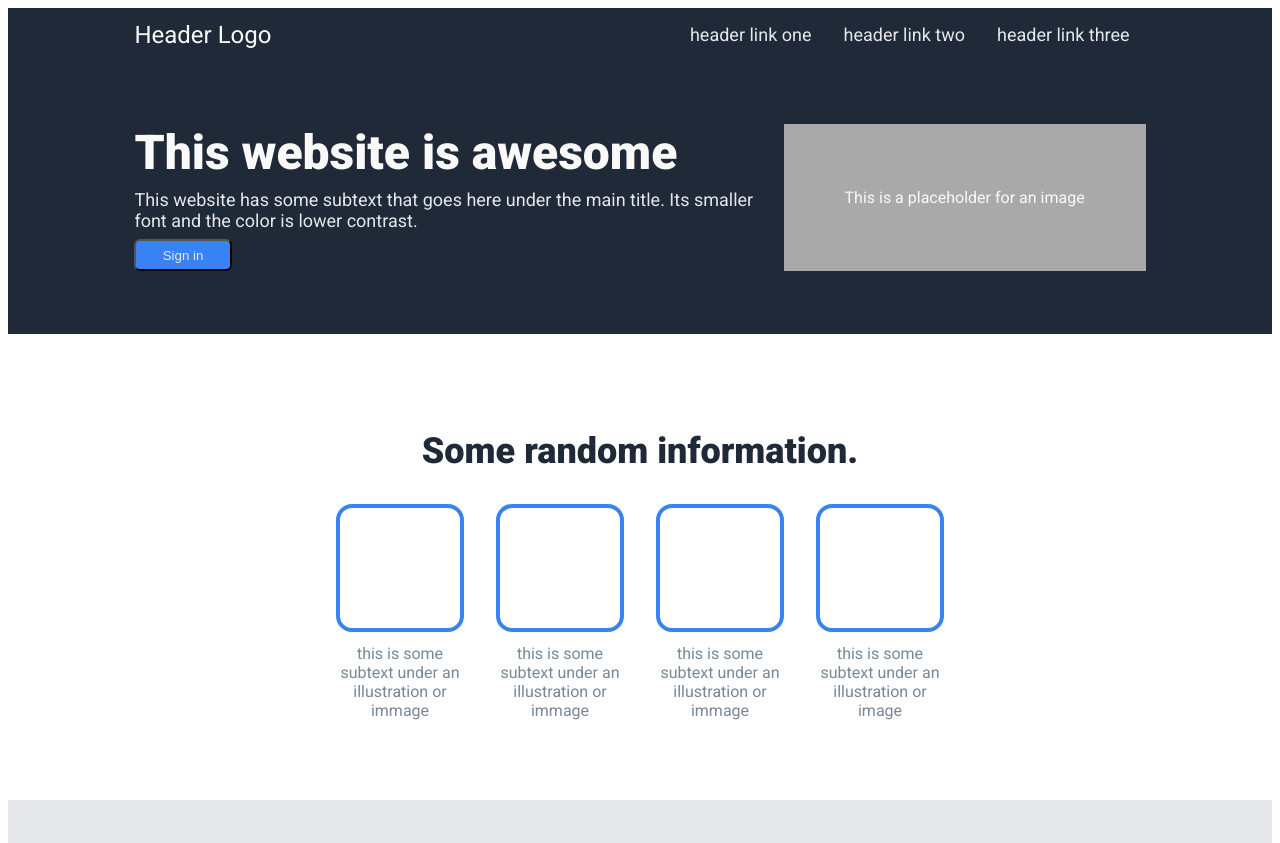
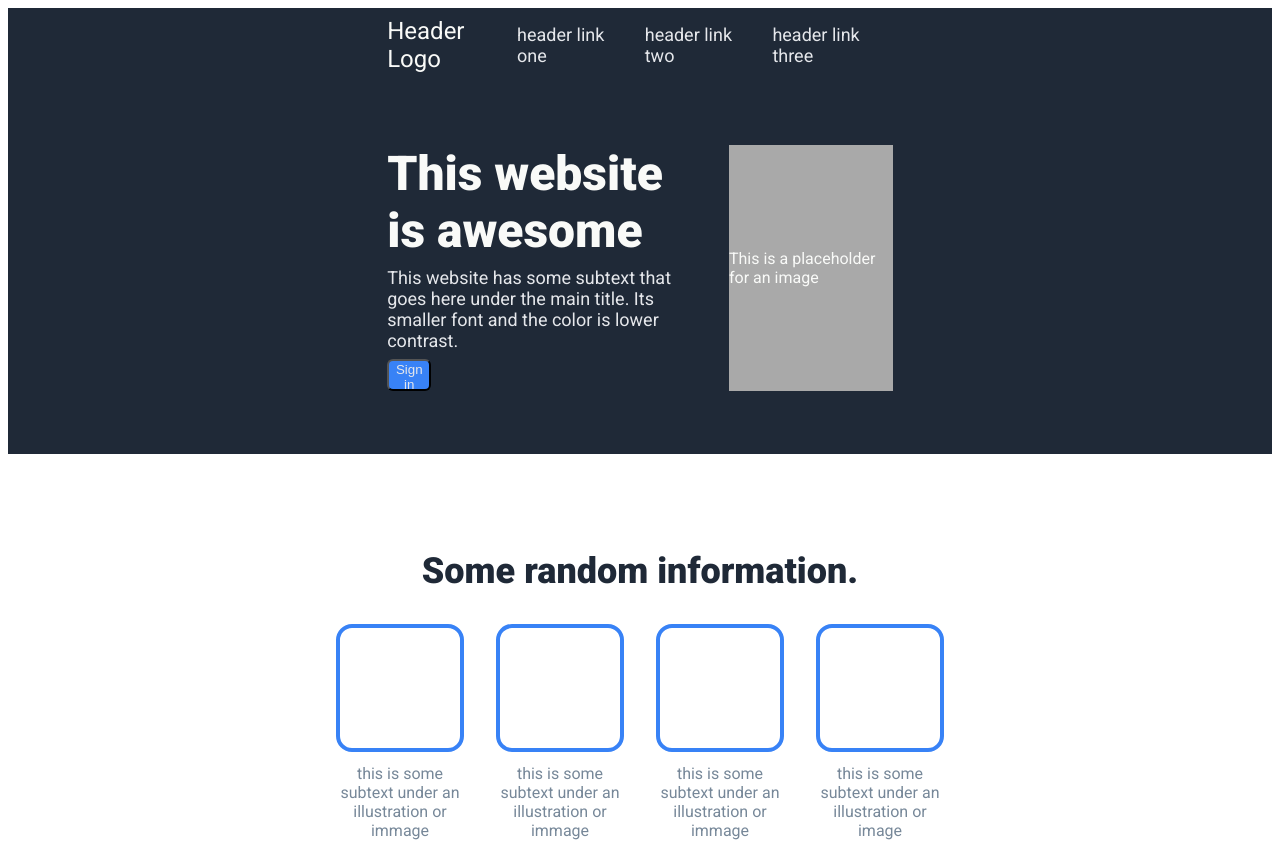
Before and after one commit to BurekPlug/odin-landingPage, a plain HTML site: page index.html in a window 1280 px wide. Shown: the top 843 px of the page. Drawn offline with Linux system fonts and the light colour scheme.

Commit message:
minor adjustments

```diff
--- a/style.css
+++ b/style.css
@@ -24,12 +24,12 @@ body {
     font-size: 24px;
     font-weight: 900px;
     margin-right: auto;
-    margin-left: 10%;
+    margin-left: 30%;
 }
 
 .Header-Link-group {
     display: flex;
-    margin-right: 10%;
+    margin-right: 30%;
 }
 
 .Header-Link {
@@ -48,12 +48,13 @@ a {
     color: #F9FAF8;
     display: flex;
     padding-bottom: 5%;
+    gap: 48px;
 }
 
 .Hero-container {
     display: flex;
     flex-direction: column;
-    margin-left: 10%;
+    margin-left: 30%;
     gap: 8px;
 }
 
@@ -78,7 +79,7 @@ button {
 
 .PlaceHolder {
     width:40%;
-    margin-right: 10%;
+    margin-right: 30%;
     display: flex;
     justify-content: center;
     align-items: center;
@@ -186,14 +187,16 @@ button {
 }
 
 .signup-button {
+    border-color: white;
+    border-width: 6px;
     background-color: #3882F6;
     border-radius: 6px;
-    border-color: #E5E7EB;
     width: 128px;
     height: 40px;
     display: flex;
     justify-content: center;
     align-items: center;
+
 }
 
 .signup-text {
```
